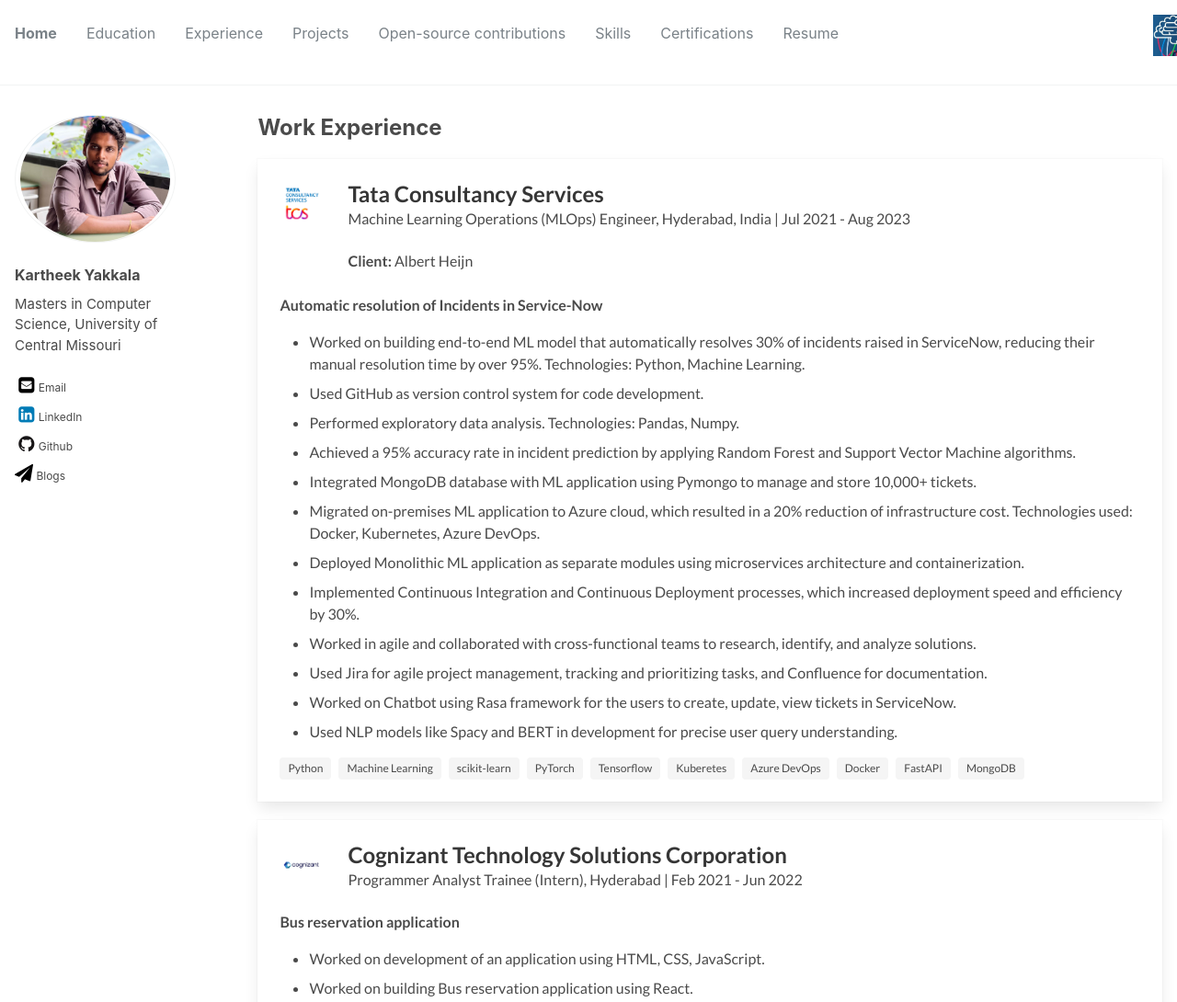
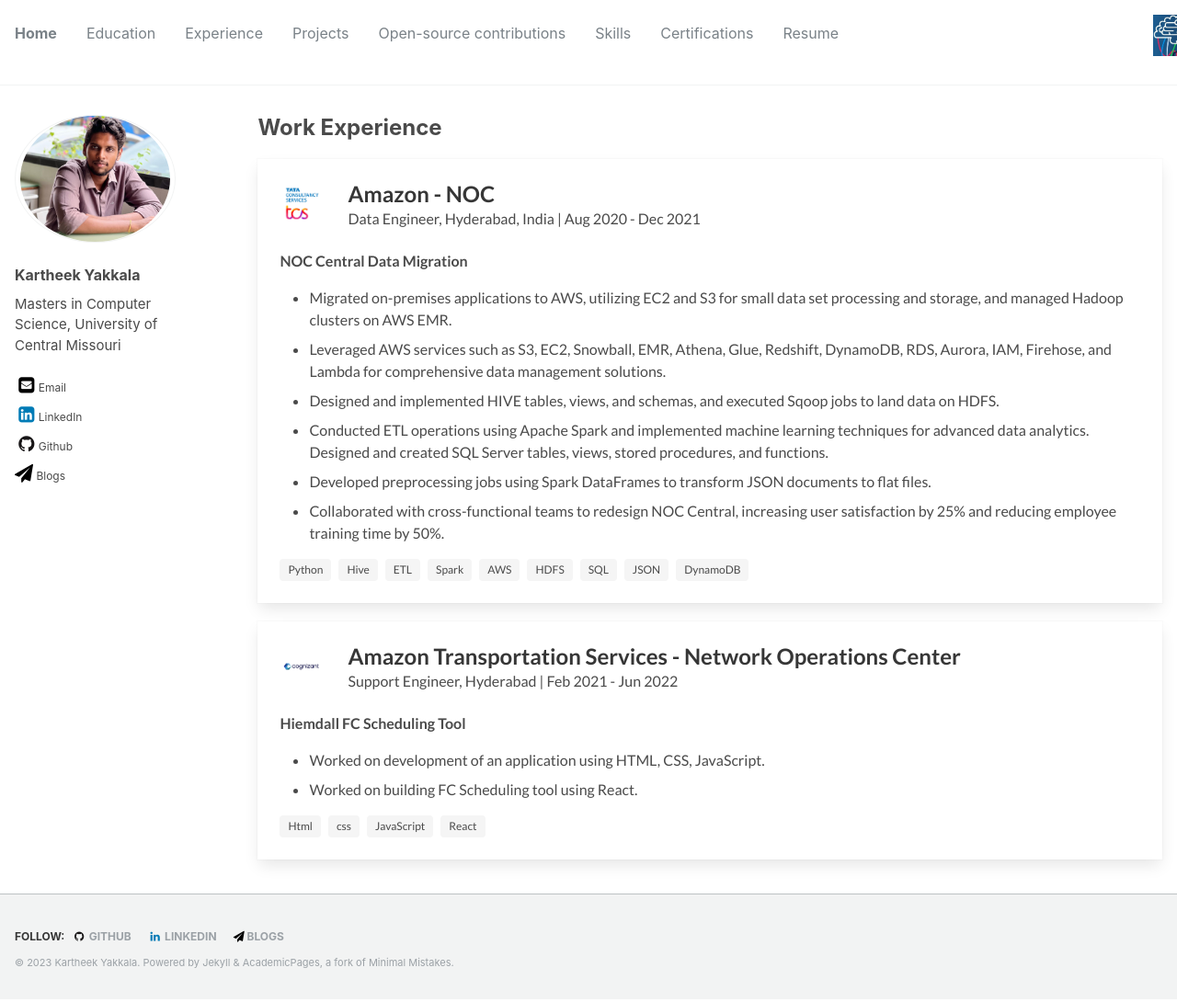
Before and after one commit to nikhiltn4/nikhiltn4.github.io, a plain HTML site: page experience.html in a window 1280 px wide. Shown: the top 1090 px of the page at 92% size. Drawn offline with nearby package versions, Linux system fonts and the light colour scheme.

Commit message:
Lines Changed

```diff
--- a/experience.html
+++ b/experience.html
@@ -7,8 +7,8 @@
         <meta property="og:site_name" content="Nikhil's Webpage">
         <meta property="og:title" content="Nikhil tangallapally Experience">
         <meta property="og:description" content="Nikhil tangallapally Experience">
-        <meta property="og:url" content="https://Nikhiltangallapally.github.io/experience.html">
-        <link rel="canonical" href="https://Nikhiltangallapally.github.io/experience.html">
+        <meta property="og:url" content="https://nikhiltn4.github.io/experience.html">
+        <link rel="canonical" href="https://nikhiltn4.github.io/experience.html">
         <link rel="icon" type="image/png" href="images/icon_transparent.png">
         <meta name="HandheldFriendly" content="True">
         <meta name="MobileOptimized" content="320">
@@ -27,15 +27,15 @@
         <link rel="stylesheet" href="https://cdn.jsdelivr.net/npm/bootstrap@3.3.7/dist/css/bootstrap.min.css" integrity="sha384-BVYiiSIFeK1dGmJRAkycuHAHRg32OmUcww7on3RYdg4Va+PmSTsz/K68vbdEjh4u" crossorigin="anonymous">
         <link rel="stylesheet" href="assets/css/main.css">
         <link rel="stylesheet" href="assets/css/main.bundle.css">
-        <title>Kartheek Yakkala | Experience</title>
+        <title>Nikhil Tangallapally | Experience</title>
         <script type="application/ld+json">
             {
                 "@context": "https://schema.org",
                 "@type": "Organization",
                 "name": "Nikhil Tangallapally",
-                "url": "https://Nikhiltangallapally.github.io/experience.html",
-                "logo": "https://Nikhiltangallapally.github.io/images/jprofile.png",
-                "description": "Kartheek Yakkala possesses an impressive range of work experiences across renowned companies. As an Applied Scientist Intern at Amazon, his contributions were instrumental in developing ML and DL algorithms to detect advanced robotic behaviors, safeguarding Amazon advertisers from fraud, and generating substantial revenue. During his time as a Research Intern at IBM Research AI, he conducted statistical analysis to improve predictive process models. At Adobe Inc., as a Research Intern in the Big Data Experience Lab, Kartheek created a machine learning-based framework for automated document generation from procedural videos, making multimedia more accessible. His work resulted in a publication at ACM IUI and a US Patent. His tenure as a Software Development Intern at Philips India Ltd. involved developing an ML-based software to predict software vulnerabilities and optimizing the testing process. Finally, his research internship at the Indian Institute of Management, Ahmedabad, involved implementing an unsupervised topic modeling algorithm for extracting relevant articles from news feeds. Kartheek's diverse experiences highlight his expertise in various domains and his ability to contribute effectively to different projects and organizations.",
+                "url": "https://nikhiltn4.github.io/experience.html",
+                "logo": "https://nikhiltn4.github.io/images/jprofile.png",
+                "description": "Nikhil Tangallapally possesses an impressive range of work experiences across renowned companies. As an Support Engineer at Amazon, his contributions were instrumental in developing ",
                 "address": {
                     "@type": "PostalAddress",
                     "addressLocality": "Overland Park",
@@ -62,7 +62,7 @@
             <div id="sidebar"></div>
             <div class="archive">
                 <meta itemprop="headline" content="Nikhil tangallapally - Work Experience me">
-                <meta itemprop="description" content="Kartheek Yakkala has garnered a wealth of work experience across prestigious companies including Amazon, IBM Research AI, Adobe Inc., Philips India Ltd., and the Indian Institute of Management, Ahmedabad, demonstrating his versatility and expertise in applied science, artificial intelligence, software development, and more.">
+                <meta itemprop="description" content="Nikhil tangallapally has garnered a wealth of work experience across prestigious companies like Amazon demonstrating his versatility and expertise in software development, and more.">
                 <h2 style="font-size: x-large;"><b>Work Experience</b></h2>
                 <div class="list__item" style="margin-top: 2%;">
                     <div class="card">
@@ -74,40 +74,32 @@
                                     </figure>
                                 </div>
                                 <div class="media-content">
-                                    <p class="title is-4">Tata Consultancy Services</p>
-                                    <p class="subtitle is-6">Machine Learning Operations (MLOps) Engineer, Hyderabad, India |
-                                        <time datetime="2021-7">Jul 2021</time> - <time datetime="2023-8"> Aug 2023</time>
+                                    <p class="title is-4">Amazon - NOC </p>
+                                    <p class="subtitle is-6">Data Engineer, Hyderabad, India |
+                                        <time datetime="2020-8">Aug 2020</time> - <time datetime="2021-12"> Dec 2021</time>
                                     </p>
-                                    <p><b>Client:</b> Albert Heijn</p>
                                 </div>
                             </div>
                             <div class="content">
-                                <p><b>Automatic resolution of Incidents in Service-Now</b></p>
+                                <p><b>NOC Central Data Migration</b></p>
                                 <ul>
-                                    <li>Worked on building end-to-end ML model that automatically resolves 30% of incidents raised in ServiceNow, reducing their manual resolution time by over 95%. Technologies: Python, Machine Learning.</li>
-                                    <li>Used GitHub as version control system for code development.</li>
-                                    <li>Performed exploratory data analysis. Technologies: Pandas, Numpy.</li>
-                                    <li>Achieved a 95% accuracy rate in incident prediction by applying Random Forest and Support Vector Machine algorithms.</li>
-                                    <li>Integrated MongoDB database with ML application using Pymongo to manage and store 10,000+ tickets.</li>
-                                    <li>Migrated on-premises ML application to Azure cloud, which resulted in a 20% reduction of infrastructure cost. Technologies used: Docker, Kubernetes, Azure DevOps.</li>
-                                    <li>Deployed Monolithic ML application as separate modules using microservices architecture and containerization.</li>
-                                    <li>Implemented Continuous Integration and Continuous Deployment processes, which increased deployment speed and efficiency by 30%.</li>
-                                    <li>Worked in agile and collaborated with cross-functional teams to research, identify, and analyze solutions.</li>
-                                    <li>Used Jira for agile project management, tracking and prioritizing tasks, and Confluence for documentation.</li>
-                                    <li>Worked on Chatbot using Rasa framework for the users to create, update, view tickets in ServiceNow.</li>
-                                    <li>Used NLP models like Spacy and BERT in development for precise user query understanding.</li>
+                                    <li> Migrated on-premises applications to AWS, utilizing EC2 and S3 for small data set processing and storage, and managed Hadoop clusters on AWS EMR.</li>
+                                    <li>Leveraged AWS services such as S3, EC2, Snowball, EMR, Athena, Glue, Redshift, DynamoDB, RDS, Aurora, IAM, Firehose, and Lambda for comprehensive data management solutions.</li>
+                                    <li>Designed and implemented HIVE tables, views, and schemas, and executed Sqoop jobs to land data on HDFS.</li>
+                                    <li>Conducted ETL operations using Apache Spark and implemented machine learning techniques for advanced data analytics. Designed and created SQL Server tables, views, stored procedures, and functions.</li>
+                                    <li>Developed preprocessing jobs using Spark DataFrames to transform JSON documents to flat files.</li>
+                                    <li>Collaborated with cross-functional teams to redesign NOC Central, increasing user satisfaction by 25% and reducing employee training time by 50%.</li>
                                 </ul>
                                 <div class="tags">
                                     <span class="tag">Python</span>
-                                    <span class="tag">Machine Learning</span>
-                                    <span class="tag">scikit-learn</span>
-                                    <span class="tag">PyTorch</span>
-                                    <span class="tag">Tensorflow</span>
-                                    <span class="tag">Kuberetes</span>
-                                    <span class="tag">Azure DevOps</span>
-                                    <span class="tag">Docker</span>
-                                    <span class="tag">FastAPI</span>
-                                    <span class="tag">MongoDB</span>
+                                    <span class="tag">Hive</span>
+                                    <span class="tag">ETL</span>
+                                    <span class="tag">Spark</span>
+                                    <span class="tag">AWS</span>
+                                    <span class="tag">HDFS</span>
+                                    <span class="tag">SQL</span>
+                                    <span class="tag">JSON</span>
+                                    <span class="tag">DynamoDB</span>
                                 </div>
                             </div>
                         </div>
@@ -123,17 +115,17 @@
                                     </figure>
                                 </div>
                                 <div class="media-content">
-                                    <p class="title is-4">Cognizant Technology Solutions Corporation</p>
-                                    <p class="subtitle is-6">Programmer Analyst Trainee (Intern), Hyderabad |
+                                    <p class="title is-4">Amazon Transportation Services - Network Operations Center </p>
+                                    <p class="subtitle is-6">Support Engineer, Hyderabad |
                                         <time datetime="2021-2">Feb 2021</time> - <time datetime="2021-6">Jun 2022</time>
                                     </p>
                                 </div>
                             </div>
                             <div class="content">
-                                <p><b>Bus reservation application</b></p>
+                                <p><b>Hiemdall FC Scheduling Tool</b></p>
                                 <ul>
                                     <li>Worked on development of an application using HTML, CSS, JavaScript.</li>
-                                    <li>Worked on building Bus reservation application using React.</li>
+                                    <li>Worked on building FC Scheduling tool using React.</li>
                                 </ul>
                                 <div class="tags">
                                     <span class="tag">Html</span>
```
Also changed, not shown: education.html (+0 -12 lines).
